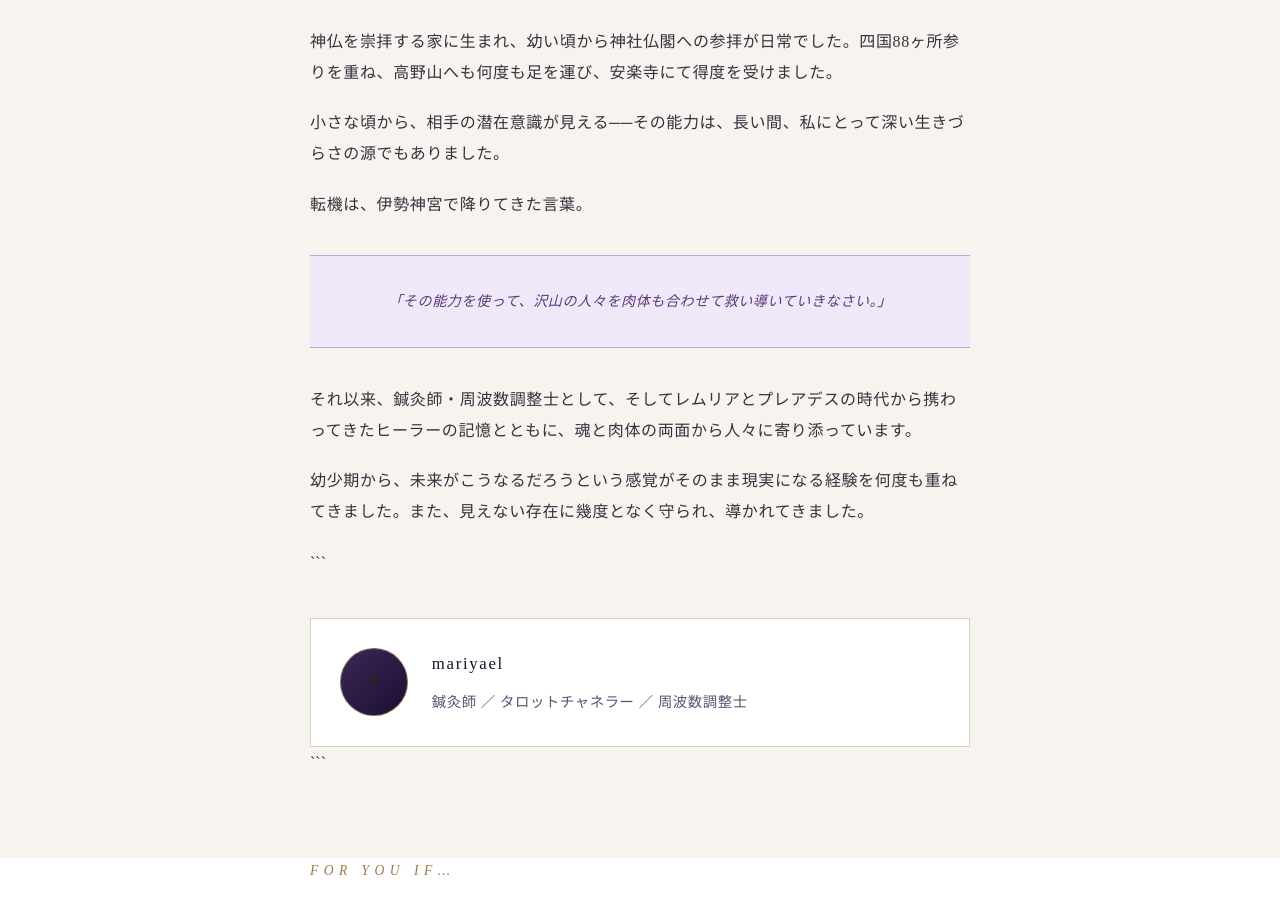
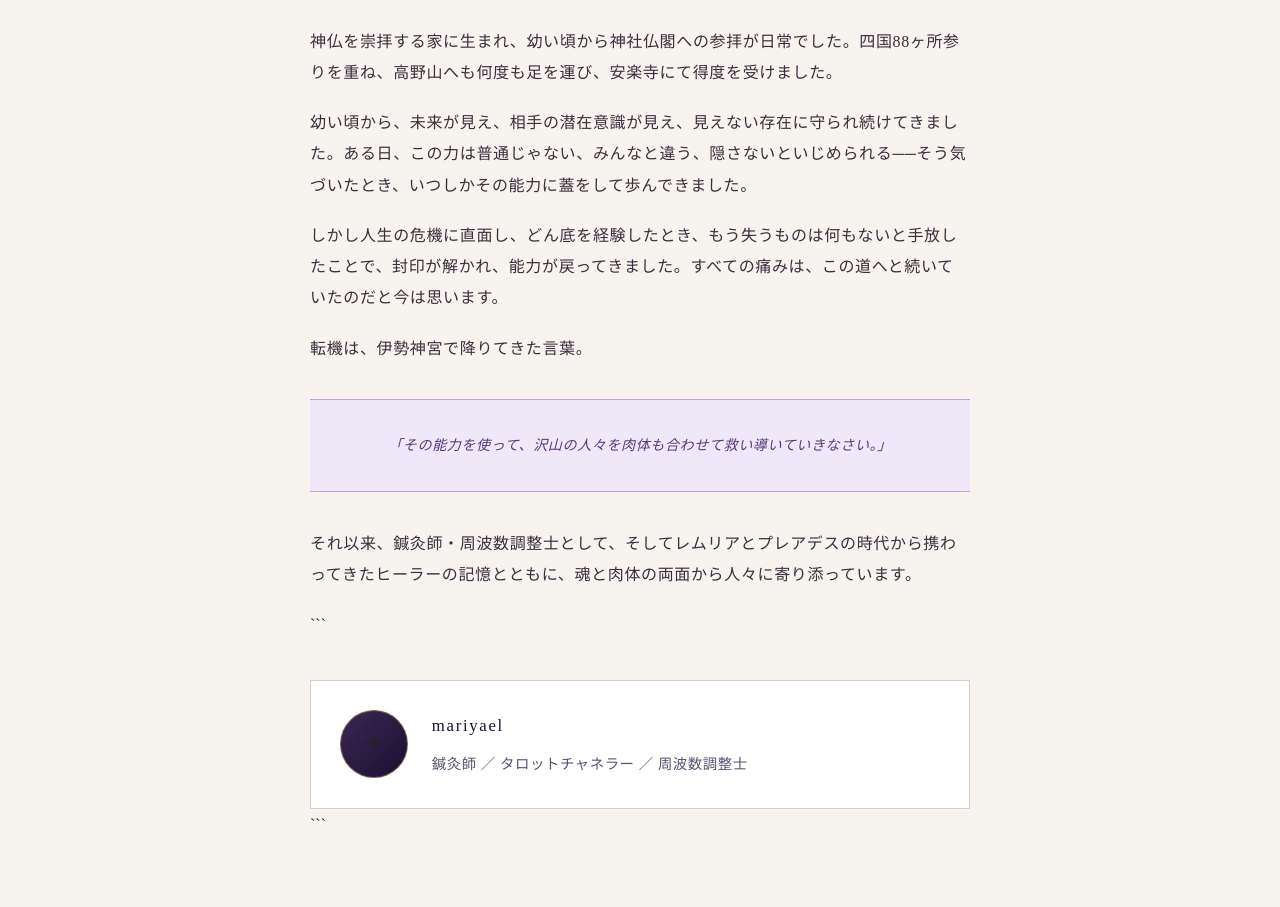
Before and after one commit to ygmy1031sk0909-ux/session, a plain HTML site: page index.html in a window 1280 px wide. Shown: the part 2269-3176 px from the top of the page. Drawn offline with Linux system fonts and the light colour scheme.

Commit message:
Update index.html

````diff
--- a/index.html
+++ b/index.html
@@ -421,13 +421,13 @@ transition: opacity 0.8s ease, transform 0.8s ease;
     <span class="section-label">About mariyael</span>
     <h2>この感覚、ずっと誰にも話せなかった。</h2>
     <p>神仏を崇拝する家に生まれ、幼い頃から神社仏閣への参拝が日常でした。四国88ヶ所参りを重ね、高野山へも何度も足を運び、安楽寺にて得度を受けました。</p>
-    <p>小さな頃から、相手の潜在意識が見える──その能力は、長い間、私にとって深い生きづらさの源でもありました。</p>
+    <p>幼い頃から、未来が見え、相手の潜在意識が見え、見えない存在に守られ続けてきました。ある日、この力は普通じゃない、みんなと違う、隠さないといじめられる──そう気づいたとき、いつしかその能力に蓋をして歩んできました。</p>
+    <p>しかし人生の危機に直面し、どん底を経験したとき、もう失うものは何もないと手放したことで、封印が解かれ、能力が戻ってきました。すべての痛みは、この道へと続いていたのだと今は思います。</p>
     <p>転機は、伊勢神宮で降りてきた言葉。</p>
     <div class="voice-block">
       <p>「その能力を使って、沢山の人々を肉体も合わせて救い導いていきなさい。」</p>
     </div>
     <p>それ以来、鍼灸師・周波数調整士として、そしてレムリアとプレアデスの時代から携わってきたヒーラーの記憶とともに、魂と肉体の両面から人々に寄り添っています。</p>
-    <p>幼少期から、未来がこうなるだろうという感覚がそのまま現実になる経験を何度も重ねてきました。また、見えない存在に幾度となく守られ、導かれてきました。</p>
 
 ```
 <div class="profile-wrap">
````
